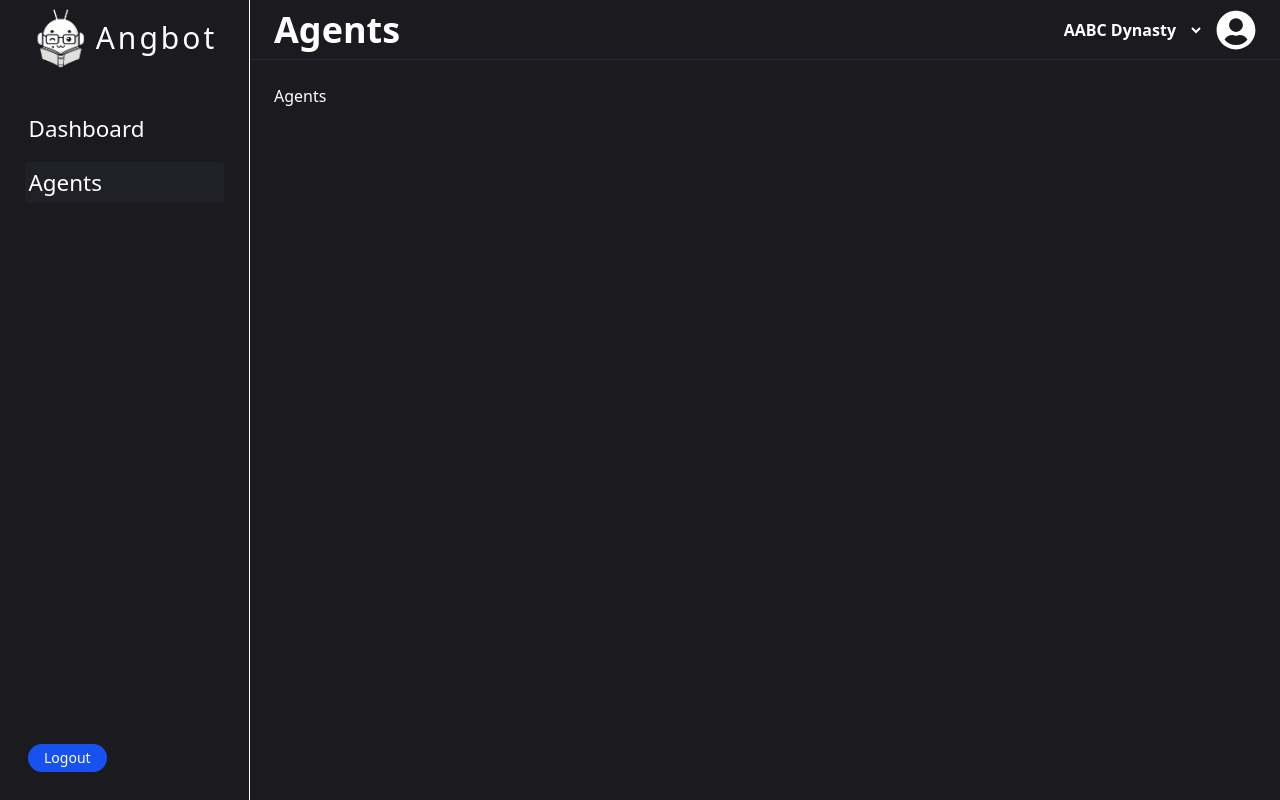
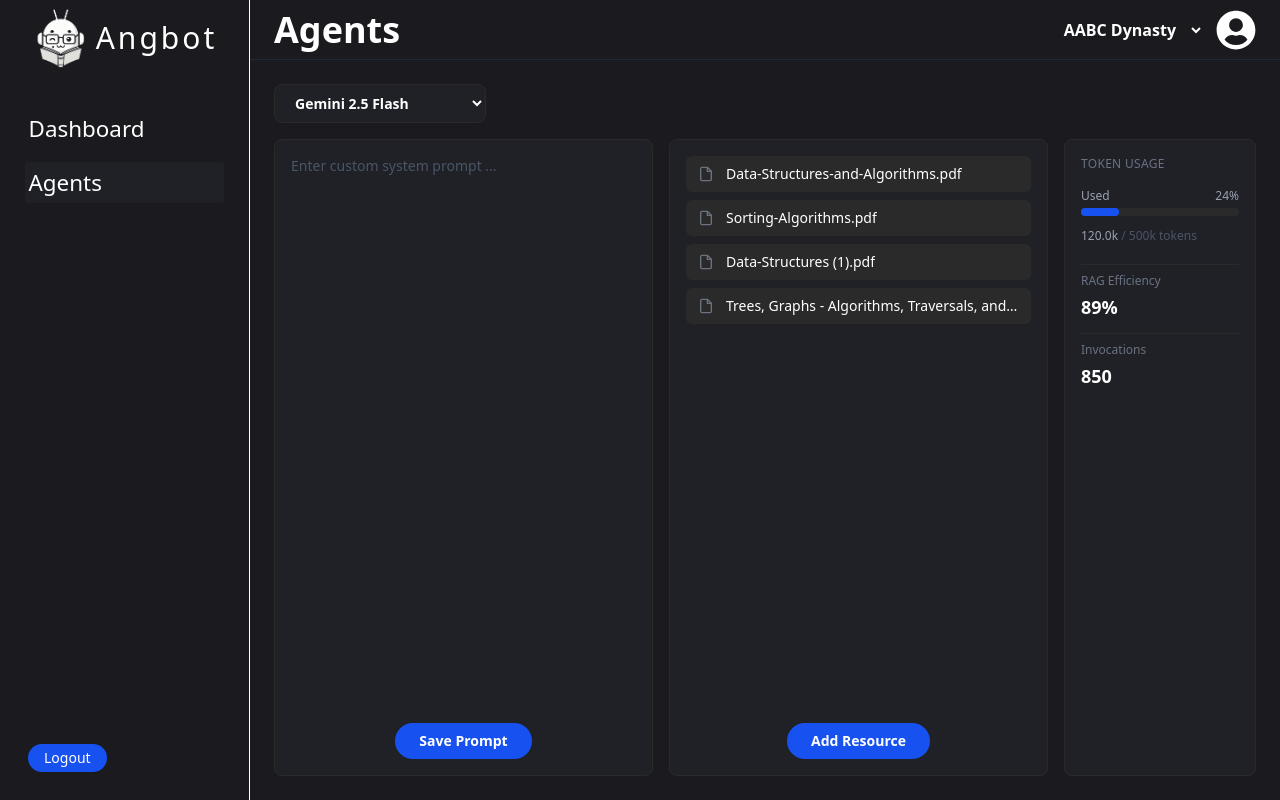
Before and after one commit to devliqht/angbot, a Next.js app in the folder apps/dashboard/: page /main in a window 1280 px wide. Both pictures are taken after a click on the button "Agents". Built offline with nearby package versions, Linux system fonts and the light colour scheme.

Commit message:
Refactor Dashboard component to Agents component

```diff
--- a/apps/dashboard/app/agents/Agents.tsx
+++ b/apps/dashboard/app/agents/Agents.tsx
@@ -1,11 +1,224 @@
+"use client";
+import { useContext, useState } from "react";
+import { ServerContext } from "../context/Server_Context";
+import { DUMMY_DATA } from "../DUMMY_VALUES/servers_and_agents";
 
+const DUMMY_FILES = [
+  "Data-Structures-and-Algorithms.pdf",
+  "Sorting-Algorithms.pdf",
+  "Data-Structures (1).pdf",
+  "Trees, Graphs - Algorithms, Traversals, and Other O...",
+];
+function FileIcon() {
+  return (
+    <svg
+      width="16"
+      height="16"
+      viewBox="0 0 24 24"
+      fill="none"
+      className="shrink-0"
+    ><path
+        d="M14 2H6a2 2 0 0 0-2 2v16a2 2 0 0 0 2 2h12a2 2 0 0 0 2-2V8z"
+        stroke="#6b7280"
+        strokeWidth="2"
+        strokeLinecap="round"
+        strokeLinejoin="round"
+      />
+      <polyline
+        points="14 2 14 8 20 8"
+        stroke="#6b7280"
+        strokeWidth="2"
+        strokeLinecap="round"
+        strokeLinejoin="round"
+      />
+    </svg>
+  );
+}
 
-export default function Dashboard(){
+export default function Agents() {
+  const serverContext = useContext(ServerContext);
 
-    return(
-        <div>
-            <h1>Agents</h1>
+  if (!serverContext) {
+    return <h1>Error in finding server context: try reloading the website</h1>;
+  }
+  const { currentServerId } = serverContext;
+
+  const currentServer = DUMMY_DATA.find(
+    (server) => server.id === currentServerId
+  );
+  if (!currentServer) {
+    return <div>Server not found.</div>;
+  }
+  const [selectedAgent, setSelectedAgent] = useState(
+    currentServer.agents[0]?.name ?? ""
+  );
+  const [prompt, setPrompt] = useState("");
+  const files = DUMMY_FILES;
+
+  const agent = currentServer.agents.find(
+    (a) => a.name === selectedAgent
+  );
+
+  let tokenUsagePercent = 0;
+
+  if (agent) {
+    tokenUsagePercent = Math.round(
+      (agent.tokensUsed /
+        currentServer.metrics.freeTierTokensTotal) *
+        100
+    );
+  }
+  return (
+    <div className="flex h-full flex-col gap-4">
+      <div>
+        <select
+          value={selectedAgent}
+          onChange={(e) => setSelectedAgent(e.target.value)}
+          className="cursor-pointer rounded-lg px-4 py-2 pr-8 text-sm font-semibold text-white outline-none"
+          style={{
+            backgroundColor: "#202127",
+            border: "1px solid #2a2a2a",
+          }}
+        >
+          {currentServer.agents.map((agent) => (
+            <option key={agent.id} value={agent.name}>
+              {agent.name}
+            </option>
+          ))}
+        </select>
+      </div>
+      <div className="flex flex-1 gap-4 min-h-0">
+        <div
+          className="flex flex-1 flex-col overflow-hidden rounded-lg"
+          style={{
+            backgroundColor: "#202127",
+            border: "1px solid #2a2a2a",
+          }}
+        >
+          <div className="flex-1 p-4">
+            <textarea
+              value={prompt}
+              onChange={(e) => setPrompt(e.target.value)}
+              placeholder="Enter custom system prompt ..."
+              className="h-full w-full resize-none bg-transparent text-sm text-white outline-none placeholder-gray-600"
+            />
+          </div>
+          <div className="flex justify-center p-4 pt-0">
+            <button
+              className="rounded-full px-6 py-2 text-sm font-semibold text-white transition-colors duration-150 hover:bg-[#368bfe]"
+              style={{ backgroundColor: "#1752f0" }}
+            >
+              Save Prompt
+            </button>
+          </div>
         </div>
-    );
+        <div
+          className="flex flex-1 flex-col overflow-hidden rounded-lg"
+          style={{
+            backgroundColor: "#202127",
+            border: "1px solid #2a2a2a",
+          }}
+        >
+          <div className="flex flex-1 flex-col gap-2 p-4">
+            {files.map((file, index) => (
+              <div
+                key={index}
+                className="flex items-center gap-3 rounded-md px-3 py-2"
+                style={{ backgroundColor: "#2a2a2a" }}
+              >
+                <FileIcon />
+                <span className="truncate text-sm text-white">
+                  {file}
+                </span>
+              </div>
+            ))}
+          </div>
 
+          <div className="flex justify-center p-4 pt-0">
+            <button
+              className="rounded-full px-6 py-2 text-sm font-semibold text-white transition-colors duration-150 hover:bg-[#368bfe]"
+              style={{ backgroundColor: "#1752f0" }}
+            >
+              Add Resource
+            </button>
+          </div>
+        </div>
+        <div
+          className="flex w-48 flex-col rounded-lg p-4"
+          style={{
+            backgroundColor: "#202127",
+            border: "1px solid #2a2a2a",
+          }}
+        >
+          <p className="mb-4 text-xs font-medium uppercase tracking-wide text-gray-500">
+            Token Usage
+          </p>
+
+          {agent ? (
+            <div className="flex flex-col gap-3">
+              <div>
+                <div className="mb-1 flex justify-between text-xs text-gray-400">
+                  <span>Used</span>
+                  <span>{tokenUsagePercent}%</span>
+                </div>
+
+                <div
+                  className="h-2 w-full rounded-full"
+                  style={{ backgroundColor: "#2a2a2a" }}
+                >
+                  <div
+                    className="h-2 rounded-full transition-all duration-300"
+                    style={{
+                      width: `${tokenUsagePercent}%`,
+                      backgroundColor: "#1752f0",
+                    }}
+                  />
+                </div>
+              </div>
+
+              <div className="text-xs text-gray-400">
+                <p>
+                  {(agent.tokensUsed / 1000).toFixed(1)}k{" "}
+                  <span className="text-gray-600">
+                    /{" "}
+                    {(
+                      currentServer.metrics.freeTierTokensTotal / 1000
+                    ).toFixed(0)}
+                    k tokens
+                  </span>
+                </p>
+              </div>
+              <div
+                className="mt-2 pt-2"
+                style={{ borderTop: "1px solid #2a2a2a" }}
+              >
+                <p className="mb-1 text-xs text-gray-500">
+                  RAG Efficiency
+                </p>
+                <p className="text-lg font-semibold text-white">
+                  {agent.ragEfficiency}%
+                </p>
+              </div>
+
+              <div
+                className="pt-2"
+                style={{ borderTop: "1px solid #2a2a2a" }}
+              >
+                <p className="mb-1 text-xs text-gray-500">
+                  Invocations
+                </p>
+                <p className="text-lg font-semibold text-white">
+                  {agent.invocations.toLocaleString()}
+                </p>
+              </div>
+            </div>
+          ) : (
+            <p className="text-xs text-gray-600">
+              No data available
+            </p>
+          )}
+        </div>
+      </div>
+    </div>
+  );
 }
```
